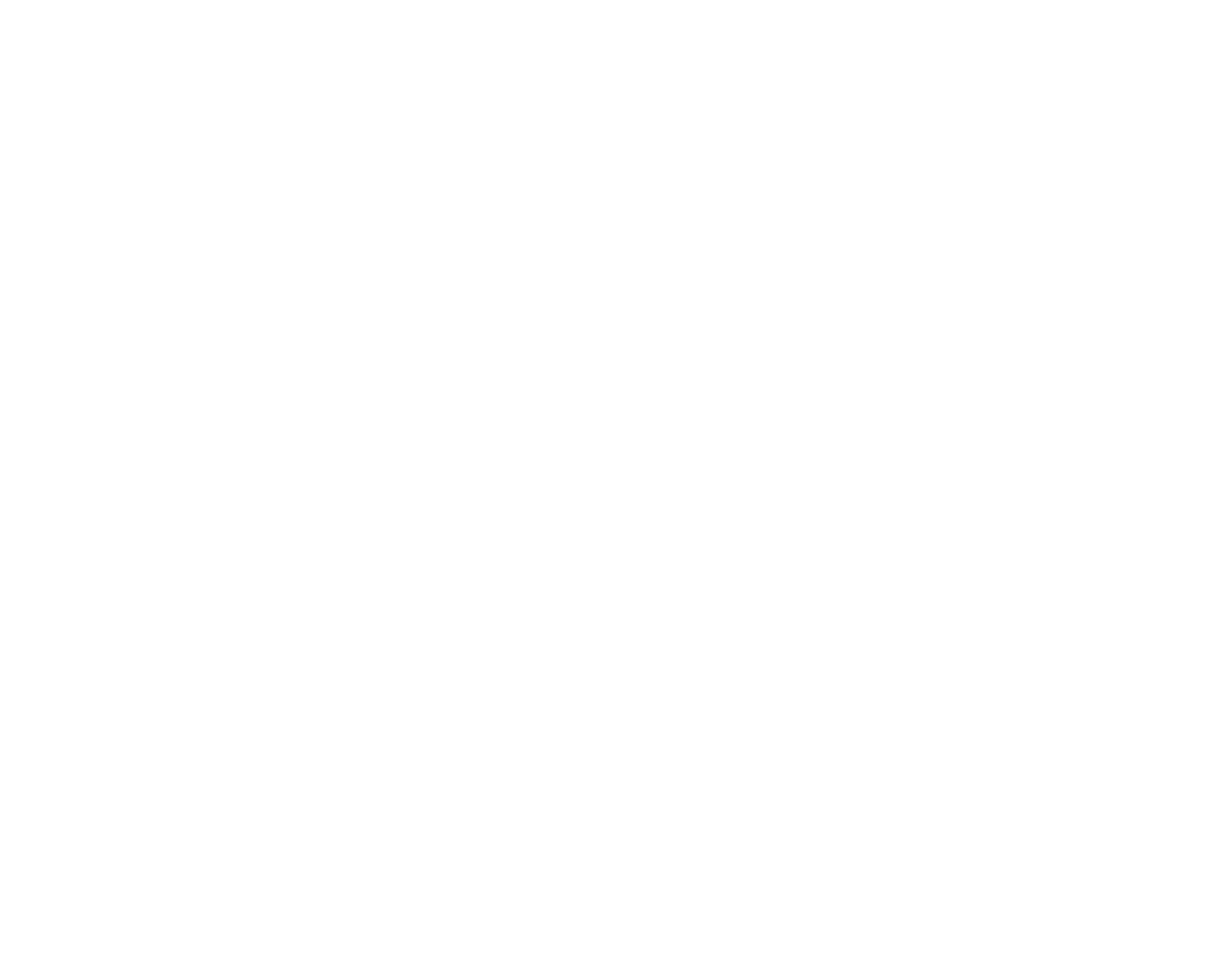
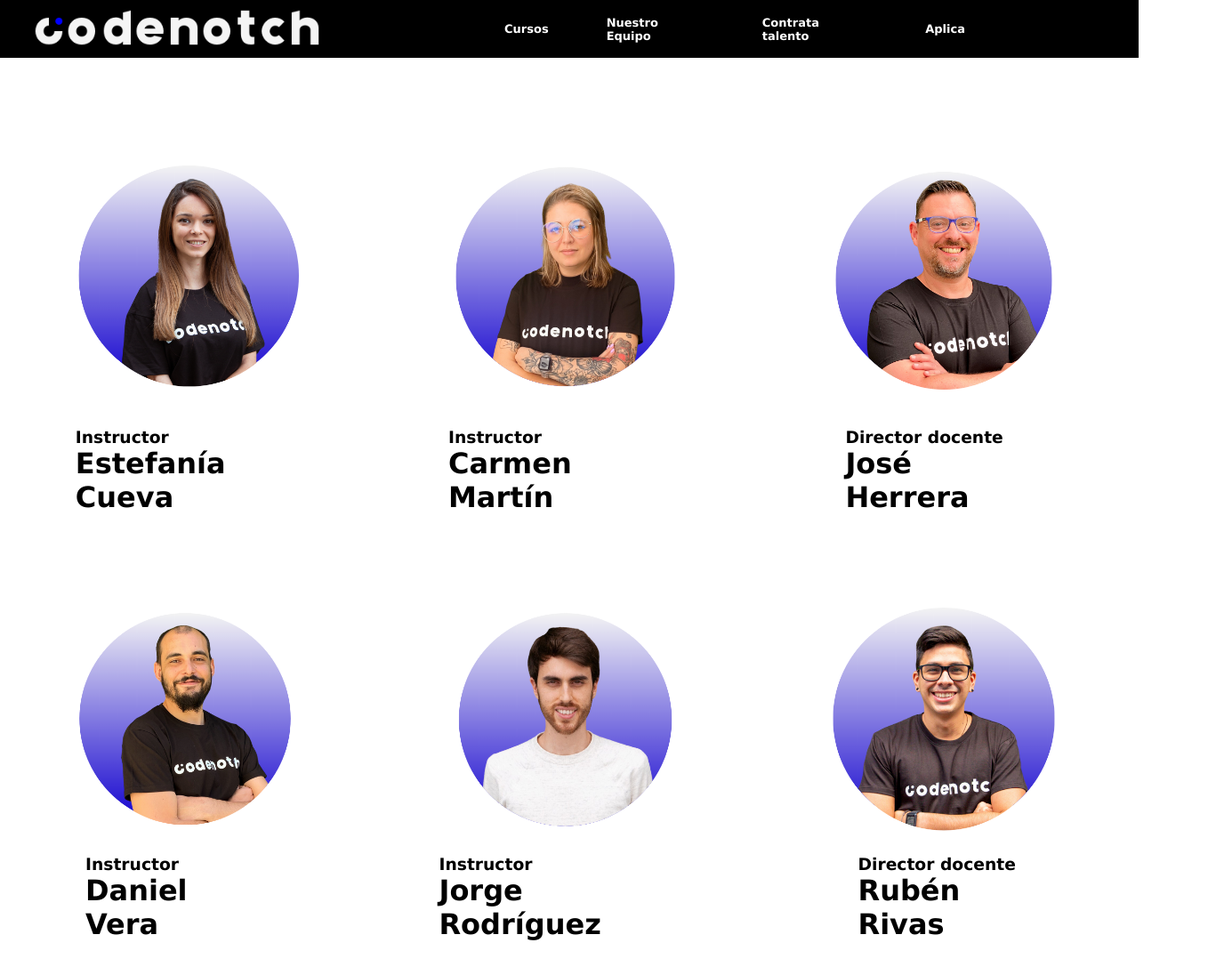
Before and after one commit to Charlatan2k/Maquetacion, a website: page p_codenotch/pages/equipo.html in a window 1280 px wide. Shown: the whole page at 89% size, 1376 px wide, since content can reach past the window. Before the commit the page ends 800 px from the top, so only its background shows below. Drawn offline with Linux system fonts and the light colour scheme.

Commit message:
Acabar apartado equipo

```diff
--- a/p_codenotch/pages/curso_full.html
+++ b/p_codenotch/pages/curso_full.html
@@ -4,6 +4,7 @@
   <meta charset="UTF-8">
   <meta name="viewport" content="width=device-width, initial-scale=1.0">
   <link rel="stylesheet" href="../style.css">
+  <link rel="stylesheet" href="https://cdn.jsdelivr.net/npm/bootstrap-icons@1.11.1/font/bootstrap-icons.css">
   <title>Curso Full Stack Web y Móvil</title>
 </head>
 <body>
@@ -70,7 +71,69 @@
     </div>
     <img src="../fotos/foto-remoto.png" alt="Imagen en curso remoto">
     </div>
+
+
+
+    <div class="separar">
+      <img src="../fotos/Codenotch-navbar.png" alt="">
+    </div>
+
+
+    <h1 id="Titulo-convocatorias">Próximas convocatorias</h1>
+
+    <div class="convocatoria">
+
+
+      <div class="convocatorias">
+        <div class="ft-pr">
+          <p><b>FULL TIME</b> | PRESENCIAL</p>
+          <h1>29 de Enero</h1>
+          <span id="precios-becas">PRECIO FINAL 6900€</span>
+
+          <button>Más información</button>
+
+        </div>
+
+        <div class="ft-rm">
+          <p><strong>FULL TIME</strong> | REMOTO</p>
+          <h1>29 de Enero</h1>
+          <span id="precios-becas">PRECIO FINAL 6900€</span>
+
+          <button>Más información</button>
+        </div>
+
+        <div class="pt-rm">
+          <p><b>PART TIME</b>| REMOTO </p>
+          <h1>29 de Enero</h1>
+          <span id="precios-becas">PRECIO FINAL 6900€</span>
+
+          <button>Más información</button>
+
+        </div>
+      </div>
+
+    </div>
+
   </div>
 
 </body>
 </html>
+
+<script>
+  const navbar = document.querySelector('.navbar');
+
+  // Function to add or remove the "sticky" class based on scroll position
+  function toggleNavbarSticky() {
+    if (window.scrollY < 10) {
+      navbar.classList.remove('sticky');
+    } else {
+      navbar.classList.add('sticky');
+    }
+  }
+
+  // Event listener to check scroll position and apply the "sticky" class
+  window.addEventListener('scroll', toggleNavbarSticky);
+
+  // Initial check in case the page starts scrolled
+  toggleNavbarSticky();
+</script>
--- a/p_codenotch/pages/equipo.html
+++ b/p_codenotch/pages/equipo.html
@@ -0,0 +1,105 @@
+<!DOCTYPE html>
+<html lang="en">
+<head>
+  <meta charset="UTF-8">
+  <meta name="viewport" content="width=device-width, initial-scale=1.0">
+  <link rel="stylesheet" href="../style.css">
+  <title>Document</title>
+</head>
+<body>
+
+  <div id="equipo-navbar" class="navbar">
+    <div id="equipo-navbar-items" class="navbar-items">
+      <a href="../index.html">
+        <img src="../fotos/Codenotch-navbar.png" alt="Logo Codenotch para Navbar">
+      </a>
+      <div class="menu-item">
+        <a href="">Cursos <i class="bi bi-chevron-down"></i></a>
+        <div class="dropdown-menu">
+          <a href="../pages/curso_full.html">Bootcamp de desarollo Web y Móvil </a>
+          <a href="">Bootcamp de Data Analytics</a>
+        </div>
+      </div>
+      <a href="./equipo.html">Nuestro Equipo <i class="bi bi-chevron-down"></i></a>
+      <a href="#">Contrata talento</a>
+      <a href="#">Aplica</a>
+    </div>
+  </div>
+
+
+  <div class="container-equipo">
+
+    <div class="section">
+    <div class="equipo">
+      <img src="../fotos/estefi.png" alt="">
+        <img src="../fotos/menchu.png" alt="">
+        <img src="../fotos/jose.png" alt="">
+      </div>
+      <div class="texto-miembros">
+
+        <div class="estefi">
+          <h3>Instructor</h3>
+          <h1>Estefanía Cueva</h1>
+        </div>
+
+
+        <div class="menchu">
+          <h3>Instructor</h3>
+          <h1>Carmen Martín</h1>
+        </div>
+
+
+        <div class="jose">
+          <h3>Director docente</h3>
+          <h1>José Herrera</h1>
+        </div>
+      </div>
+      </div>
+
+      <div class="equipo2">
+        <img src="../fotos/dani.png" alt="">
+          <img src="../fotos/jorge.png" alt="">
+          <img src="../fotos/ruben.png" alt="">
+        </div>
+
+        <div class="texto-miembros2">
+        <div class="dani">
+          <h3>Instructor</h3>
+          <h1>Daniel Vera</h1>
+        </div>
+
+
+        <div class="jorge">
+          <h3>Instructor</h3>
+          <h1>Jorge Rodríguez</h1>
+        </div>
+
+
+        <div class="ruben">
+          <h3>Director docente</h3>
+          <h1>Rubén Rivas</h1>
+        </div>
+      </div>
+
+  </div>
+</body>
+</html>
+
+<script>
+  const navbar = document.querySelector('.navbar');
+
+  // Function to add or remove the "sticky" class based on scroll position
+  function toggleNavbarSticky() {
+    if (window.scrollY < 10) {
+      navbar.classList.remove('sticky');
+    } else {
+      navbar.classList.add('sticky');
+    }
+  }
+
+  // Event listener to check scroll position and apply the "sticky" class
+  window.addEventListener('scroll', toggleNavbarSticky);
+
+  // Initial check in case the page starts scrolled
+  toggleNavbarSticky();
+</script>
--- a/p_codenotch/style.css
+++ b/p_codenotch/style.css
@@ -2,6 +2,7 @@
   font-family: Verdana, Geneva, Tahoma, sans-serif;
   margin: 0 auto;
 }
+
 
 span {
   color: #11f294;
@@ -15,7 +16,7 @@
   background-position: center;
   background-size: cover;
   background-repeat: no-repeat;
-  height: 700px;
+  height: 800px;
 }
 
 
@@ -33,6 +34,7 @@
   order: 0;
   margin-top: 2em;
   transition: color 0.3s;
+  z-index: 100;
 }
 
 
@@ -146,7 +148,7 @@
   display: flex;
   flex-direction: column;
   background-color: black;
-  height: 900px;
+  height: 1000px;
 }
 
 .container2 img {
@@ -352,3 +354,180 @@
   align-self: center;
 
 }
+
+
+
+#Titulo-convocatorias {
+  margin-top: 2em;
+  margin-bottom: 2em;
+  margin-left: 7em;
+
+}
+
+.convocatorias {
+  display: flex;
+  flex-direction: row;
+  justify-content: space-around;
+  margin: 0;
+
+}
+
+.ft-pr, .ft-rm, .pt-rm {
+  display: flex;
+  flex-direction: column;
+  position: relative;
+  border: 2px solid blue;
+  width: 22%;
+  height: 20em;
+  justify-content: center;
+  align-items: center;
+}
+
+.ft-pr p, .ft-rm p, .pt-rm p{
+  display: flex;
+  font-size: smaller;
+  position: absolute;
+  top: 0;
+  left: 0;
+  margin-left: 20px;
+  margin-top: 20px;
+}
+
+.ft-pr h1, .ft-rm h1, .pt-rm h1{
+  margin-bottom: 1em;
+}
+
+.ft-pr span, .ft-rm span, .pt-rm span{
+  display: flex;
+  justify-content: center;
+  align-items: center;
+  margin-bottom: 2em;
+  color: white;
+  font-weight: bold;
+  background-color: #0000ee;
+  height: 4em;
+  width: 85%;
+}
+
+.ft-pr button, .ft-rm button, .pt-rm button {
+  background-color: black;
+  border: 2px solid black;
+  border-radius: 2px;
+  color: white;
+  height: 15%;
+  width: 45%;
+}
+
+.ft-pr button:hover, .ft-rm button:hover, .pt-rm button:hover{
+  cursor: pointer;
+  opacity: 50%;
+  transition: opacity 0.2s;
+}
+
+
+
+/* CSS página equipo */
+
+#equipo-navbar {
+  background-color: black;
+  margin: 0;
+  height: 5em;
+}
+
+#equipo-navbar-items {
+  margin-right: 15em;
+}
+
+#equipo-navbar-items a{
+  color: white;
+}
+
+
+.container-equipo {
+  display: flex;
+  flex-direction: column;
+  justify-content: center;
+  align-items: center;
+  background-image: url();
+  background-position: center;
+  background-repeat: no-repeat;
+  background-size: cover;
+  height: 70em;
+}
+
+.section {
+  display: flex;
+  flex-direction: column;
+  justify-content: center;
+  align-items: center;
+  height: 20em;
+  width: 100%;
+}
+
+.equipo {
+  display: flex;
+  flex-direction: row;
+  justify-content: space-around;
+}
+
+.equipo img {
+  margin-left: 80px;
+  width: 20%;
+}
+
+.equipo2 {
+  display: flex;
+  flex-direction: row;
+  justify-content: space-around;
+}
+
+.equipo2 img {
+  margin-left: 80px;
+  margin-top: 10em;
+  width: 20%;
+}
+
+.texto-miembros {
+  display: flex;
+  flex-direction: row;
+  justify-content: center;
+  align-items: center;
+  height: 20px;
+  margin-top: 5em;
+  margin-right: 2em;
+}
+
+.texto-miembros2 {
+  display: flex;
+  flex-direction: row;
+  align-items: center;
+  height: 80px;
+  width: 100%;
+  margin-top: 2em;
+  margin-left: 6em;
+
+}
+
+.texto-miembros2 h1 {
+  color: black;
+  margin-right: 7em;
+}
+
+.texto-miembros h1{
+  color: black;
+  margin-right: 5em;
+}
+
+.jose {
+  width: 20%;
+  margin-right: 3em;
+}
+
+.menchu {
+  width: 20%;
+  margin-right: 7em;
+}
+
+.estefi {
+  width: 20%;
+}
```
Also changed, not shown: p_codenotch/fotos/dani.png (added), p_codenotch/fotos/estefi.png (added), p_codenotch/fotos/jorge.png (added), p_codenotch/fotos/jose.png (added), p_codenotch/fotos/menchu.png (added), p_codenotch/fotos/ruben.png (added).
